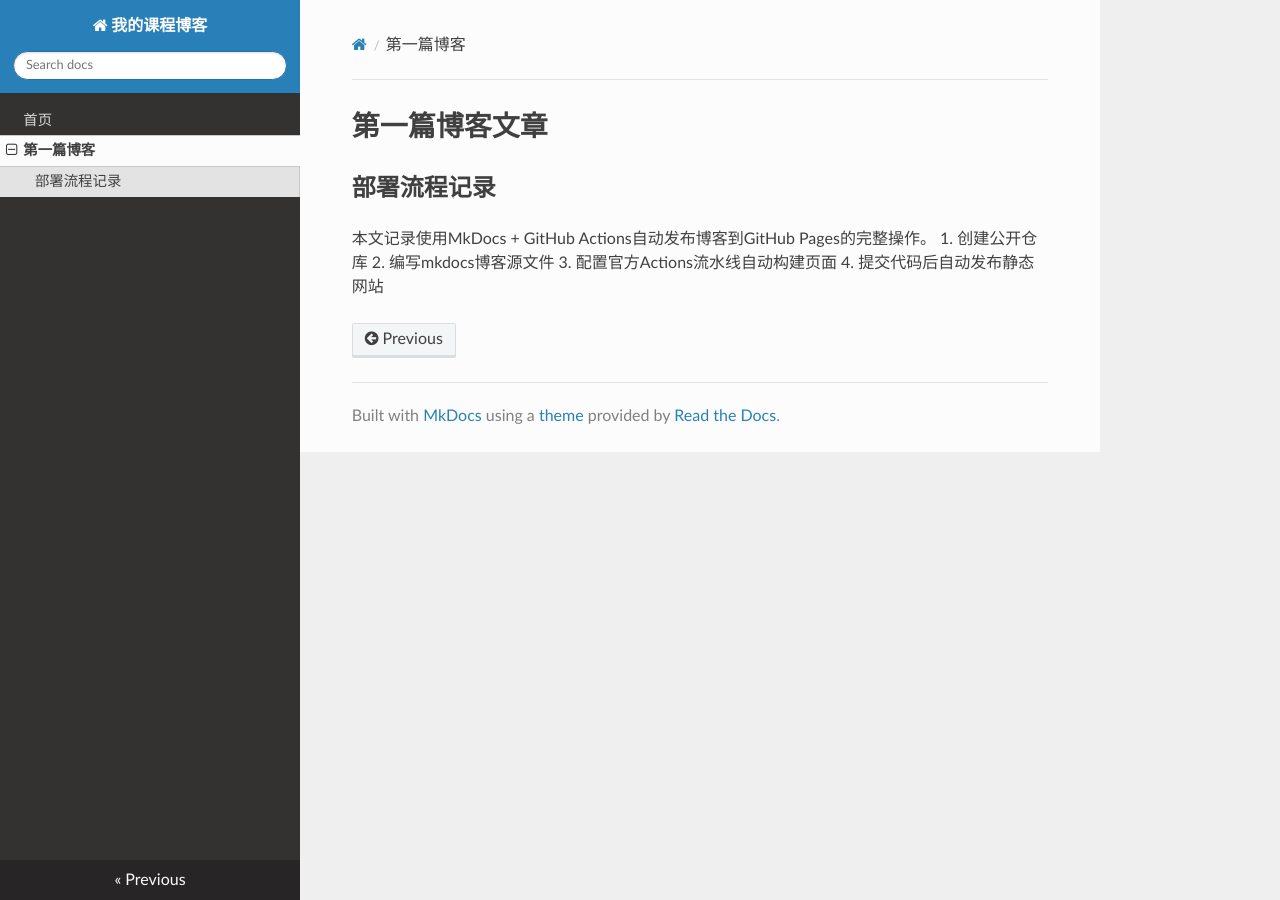
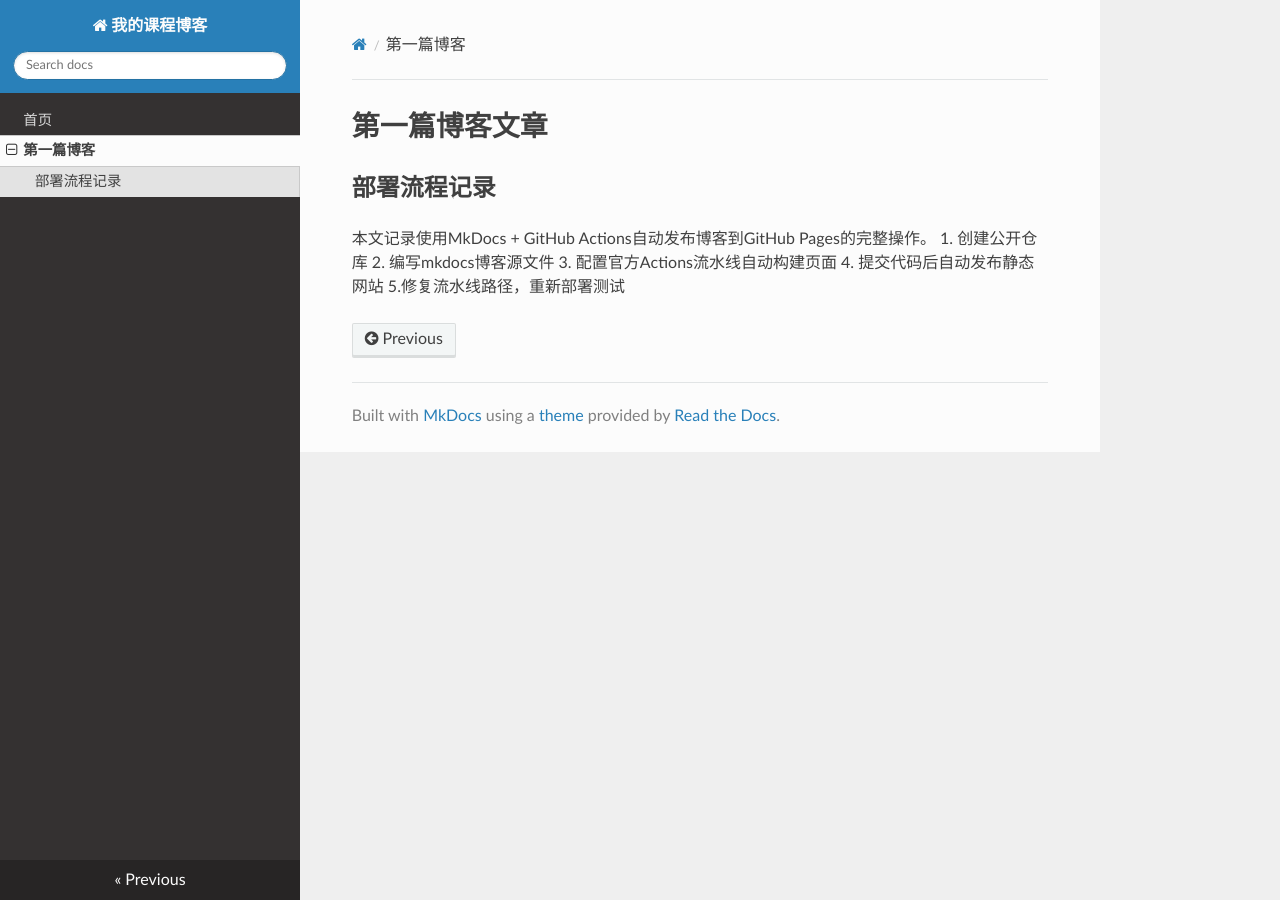
Before and after one commit to ZhangJR7/ZhangJR7.github.io, an MkDocs documentation site: the page built from docs/first-blog.md, in a window 1280 px wide. Built offline with MkDocs 1.6.1, drawn with Linux system fonts in a browser that asks for light colours; nearby versions of some CDN libraries.

Commit message:
Fix workflow path for redeployment testing
Fix the workflow path for redeployment testing.

```diff
--- a/docs/first-blog.md
+++ b/docs/first-blog.md
@@ -5,3 +5,4 @@
 2. 编写mkdocs博客源文件
 3. 配置官方Actions流水线自动构建页面
 4. 提交代码后自动发布静态网站
+5.修复流水线路径，重新部署测试
```
